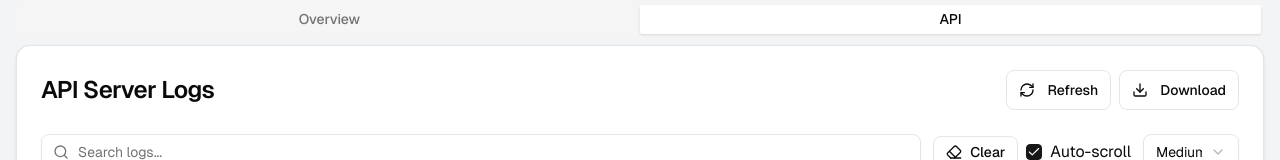
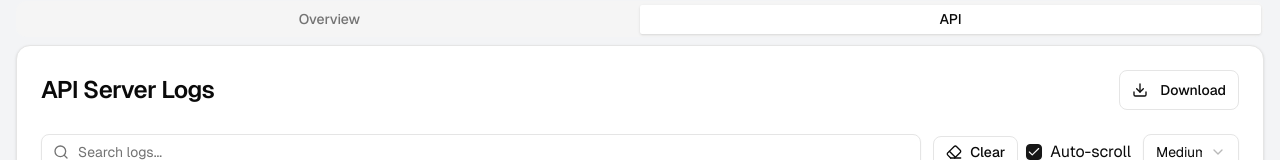
Before and after one commit to JoShMiQueL/MinecraftServerManager, a React (Vite) app: page / in a window 1280 px wide. Shown: the part 329-489 px from the top of the page. Built offline with nearby package versions, Linux system fonts and the light colour scheme.

Commit message:
refactor(components): update service-log components to use extracted types

```diff
--- a/src/features/server-management/components/service-log-controls.tsx
+++ b/src/features/server-management/components/service-log-controls.tsx
@@ -1,24 +1,10 @@
 import { Button } from '@/components/ui/button';
-import { Download, RefreshCw } from 'lucide-react';
+import { Download } from 'lucide-react';
+import { ServiceLogControlsProps } from '../types';
 
-interface ServiceLogControlsProps {
-  readonly onRefresh: () => void;
-  readonly onDownload: () => void;
-  readonly onGoLive?: () => void;
-}
-
-export function ServiceLogControls({ onRefresh, onDownload, onGoLive }: ServiceLogControlsProps) {
+export function ServiceLogControls({ onDownload }: ServiceLogControlsProps) {
   return (
     <div className="flex gap-2">
-      <Button
-        variant="outlined_ghost"
-        className="gap-3 h-10"
-        onClick={onRefresh}
-        title="Refresh logs"
-      >
-        <RefreshCw className="size-4" />
-        <span>Refresh</span>
-      </Button>
       <Button
         variant="outlined_ghost"
         className="gap-3 h-10"
@@ -28,16 +14,6 @@ export function ServiceLogControls({ onRefresh, onDownload, onGoLive }: ServiceL
         <Download className="size-4" />
         <span>Download</span>
       </Button>
-      {onGoLive && (
-        <Button
-          variant="outlined_ghost"
-          className="gap-3 h-10"
-          onClick={onGoLive}
-          title="Enable live log updates"
-        >
-          Go Live
-        </Button>
-      )}
     </div>
   );
 }
--- a/src/features/server-management/components/service-log-viewer.tsx
+++ b/src/features/server-management/components/service-log-viewer.tsx
@@ -4,14 +4,14 @@ import { useServiceLogs } from '../hooks';
 import { ConsoleViewer } from '@/features/console/components';
 import type { ServiceLogViewerProps } from '../types';
 
-export function ServiceLogViewer({ title, initialLogs = [], onGoLive }: ServiceLogViewerProps) {
-  const { logs, refreshLogs, downloadLogs } = useServiceLogs({ initialLogs });
+export function ServiceLogViewer({ title, initialLogs = [] }: ServiceLogViewerProps) {
+  const { logs, downloadLogs } = useServiceLogs({ initialLogs });
 
   return (
     <Card>
       <CardHeader className="flex items-center justify-between">
         <CardTitle className="text-2xl tracking-tight">{title}</CardTitle>
-        <ServiceLogControls onRefresh={refreshLogs} onDownload={downloadLogs} onGoLive={onGoLive} />
+        <ServiceLogControls onDownload={downloadLogs} />
       </CardHeader>
       <CardContent>
         <ConsoleViewer logs={logs} />
--- a/src/features/server-management/hooks/service-logs.ts
+++ b/src/features/server-management/hooks/service-logs.ts
@@ -1,8 +1,5 @@
 import { useCallback, useEffect, useState } from 'react';
-
-interface UseServiceLogsProps {
-  readonly initialLogs?: readonly string[];
-}
+import { UseServiceLogsProps } from '../types';
 
 export function useServiceLogs({ initialLogs = [] }: UseServiceLogsProps) {
   const [logs, setLogs] = useState<readonly string[]>(initialLogs);
@@ -10,11 +7,6 @@ export function useServiceLogs({ initialLogs = [] }: UseServiceLogsProps) {
   useEffect(() => {
     setLogs(initialLogs);
   }, [initialLogs]);
-
-  const refreshLogs = useCallback(() => {
-    const newLog = `[${new Date().toISOString()}] [INFO] Log refreshed`;
-    setLogs((currentLogs) => [...currentLogs, newLog]);
-  }, []);
 
   const downloadLogs = useCallback(() => {
     const blob = new Blob([logs.join('\n')], { type: 'text/plain' });
@@ -30,7 +22,6 @@ export function useServiceLogs({ initialLogs = [] }: UseServiceLogsProps) {
 
   return {
     logs,
-    refreshLogs,
     downloadLogs
   };
 }
--- a/src/features/server-management/types/service-log.ts
+++ b/src/features/server-management/types/service-log.ts
@@ -1,5 +1,12 @@
 export interface ServiceLogViewerProps {
   readonly title: string;
   readonly initialLogs?: readonly string[];
-  readonly onGoLive?: () => void;
 }
+
+export interface ServiceLogControlsProps {
+  readonly onDownload: () => void;
+}
+
+export interface UseServiceLogsProps {
+  readonly initialLogs?: readonly string[];
+}
```
